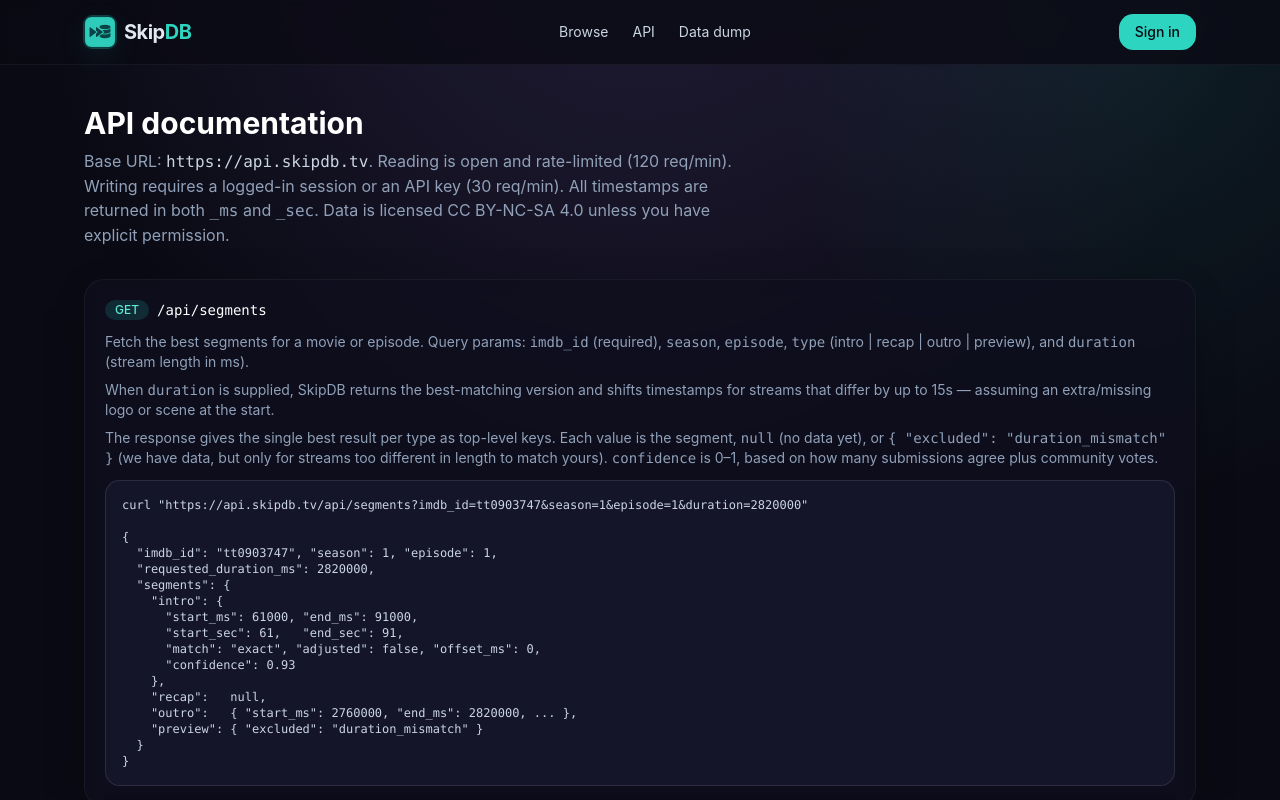
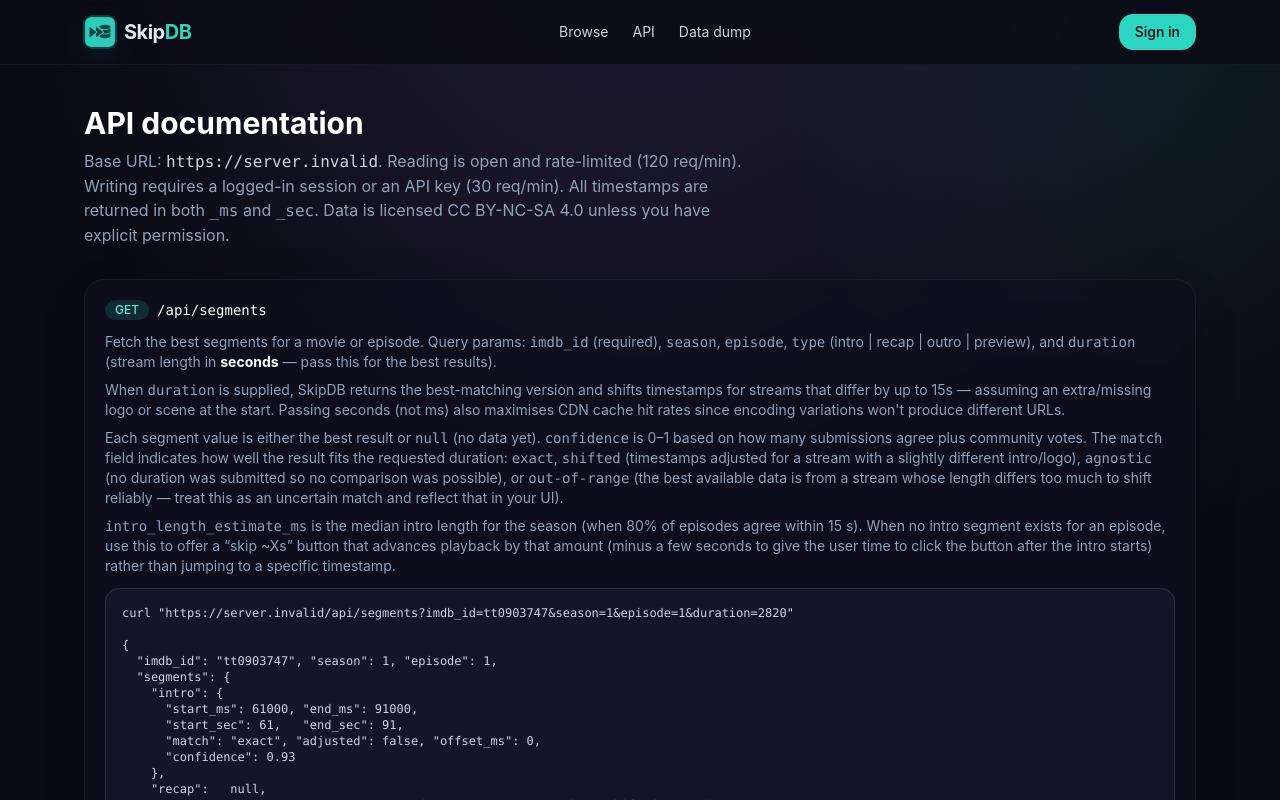
Before and after one commit to SkipDB-TV/skipdb, a Next.js app: page /docs in a window 1280 px wide. Shown: the top 800 px of the page. Built offline with nearby package versions, Linux system fonts and the light colour scheme; no server answers.

Commit message:
Update docs and use seconds for duration

```diff
--- a/src/app/api/segments/route.ts
+++ b/src/app/api/segments/route.ts
@@ -30,8 +30,7 @@ export async function GET(req: Request) {
 
   const seasonRaw = url.searchParams.get("season");
   const episodeRaw = url.searchParams.get("episode");
-  const durationRaw =
-    url.searchParams.get("duration") ?? url.searchParams.get("duration_ms");
+  const durationRaw = url.searchParams.get("duration");
   const typeRaw = url.searchParams.get("type") ?? undefined;
   const adjustRaw = url.searchParams.get("adjust") ?? "conservative";
 
@@ -46,11 +45,12 @@ export async function GET(req: Request) {
     return apiError(`adjust must be one of: ${ADJUST_MODES.join(", ")}`, 400);
   const adjust = adjustRaw as AdjustMode;
 
-  // duration accepts ms (if "duration_ms" or large) — treat plain "duration" as ms.
-  const durationMs =
-    durationRaw != null ? Math.round(Number(durationRaw)) : null;
-  if (durationRaw != null && (durationMs == null || Number.isNaN(durationMs)))
-    return apiError("duration must be a number in milliseconds", 400);
+  let durationMs: number | null = null;
+  if (durationRaw != null) {
+    const v = Math.round(Number(durationRaw));
+    if (Number.isNaN(v)) return apiError("duration must be a number in seconds", 400);
+    durationMs = v * 1000;
+  }
 
   const season = seasonRaw != null ? Number(seasonRaw) : null;
   const episode = episodeRaw != null ? Number(episodeRaw) : null;
@@ -77,9 +77,6 @@ export async function GET(req: Request) {
       imdb_id: imdbId,
       season,
       episode,
-      requested_duration_ms: durationMs,
-      // Best result per type. Each value is the segment, null (no data),
-      // or { excluded: "duration_mismatch" }.
       segments: segmentsByType,
       // Median intro length (end_ms - start_ms) derived from the season (or
       // series fallback). null when fewer than 2 samples exist or lengths are
--- a/src/app/docs/page.tsx
+++ b/src/app/docs/page.tsx
@@ -1,4 +1,5 @@
 import { config } from "@/lib/config";
+import { API_URL } from "@/lib/urls";
 
 export const metadata = {
   title: "API docs",
@@ -46,7 +47,7 @@ export default function DocsPage() {
       <h1 className="text-3xl font-bold text-white">API documentation</h1>
       <p className="mt-2 max-w-2xl text-slate-400">
         Base URL:{" "}
-        <code className="mono text-slate-300">https://api.skipdb.tv</code>.
+        <code className="mono text-slate-300">{API_URL}</code>.
         Reading is open and rate-limited ({config.limits.readPerMinute}{" "}
         req/min). Writing requires a logged-in session or an API key (
         {config.limits.writePerMinute} req/min). All timestamps are returned in
@@ -64,27 +65,46 @@ export default function DocsPage() {
             <span className="mono">episode</span>,{" "}
             <span className="mono">type</span> (
             {config.segmentTypes.join(" | ")}), and{" "}
-            <span className="mono">duration</span> (stream length in ms).
+            <span className="mono">duration</span> (stream length in{" "}
+            <strong className="text-white">seconds</strong> — pass this for the
+            best results).
           </p>
           <p className="mt-2">
             When <span className="mono">duration</span> is supplied, SkipDB
             returns the best-matching version and shifts timestamps for streams
             that differ by up to {config.duration.shiftToleranceMs / 1000}s —
-            assuming an extra/missing logo or scene at the start.
+            assuming an extra/missing logo or scene at the start. Passing
+            seconds (not ms) also maximises CDN cache hit rates since encoding
+            variations won&apos;t produce different URLs.
           </p>
           <p className="mt-2">
-            The response gives the single best result per type as top-level keys.
-            Each value is the segment, <span className="mono">null</span> (no data
-            yet), or <span className="mono">{`{ "excluded": "duration_mismatch" }`}</span>{" "}
-            (we have data, but only for streams too different in length to match
-            yours). <span className="mono">confidence</span> is 0–1, based on how
-            many submissions agree plus community votes.
+            Each segment value is either the best result or{" "}
+            <span className="mono">null</span> (no data yet).{" "}
+            <span className="mono">confidence</span> is 0–1 based on how many
+            submissions agree plus community votes. The{" "}
+            <span className="mono">match</span> field indicates how well the
+            result fits the requested duration:{" "}
+            <span className="mono">exact</span>,{" "}
+            <span className="mono">shifted</span> (timestamps adjusted for a
+            stream with a slightly different intro/logo),{" "}
+            <span className="mono">agnostic</span> (no duration was submitted so
+            no comparison was possible), or{" "}
+            <span className="mono">out-of-range</span> (the best available data
+            is from a stream whose length differs too much to shift reliably —
+            treat this as an uncertain match and reflect that in your UI).
           </p>
-          <Code>{`curl "https://api.skipdb.tv/api/segments?imdb_id=tt0903747&season=1&episode=1&duration=2820000"
+          <p className="mt-2">
+            <span className="mono">intro_length_estimate_ms</span> is the median
+            intro length for the season (when 80% of episodes agree within 15
+            s). When no intro segment exists for an episode, use this to offer a
+            &ldquo;skip ~Xs&rdquo; button that advances playback by that amount
+            (minus a few seconds to give the user time to click the button after
+            the intro starts) rather than jumping to a specific timestamp.
+          </p>
+          <Code>{`curl "${API_URL}/api/segments?imdb_id=tt0903747&season=1&episode=1&duration=2820"
 
 {
   "imdb_id": "tt0903747", "season": 1, "episode": 1,
-  "requested_duration_ms": 2820000,
   "segments": {
     "intro": {
       "start_ms": 61000, "end_ms": 91000,
@@ -93,9 +113,10 @@ export default function DocsPage() {
       "confidence": 0.93
     },
     "recap":   null,
-    "outro":   { "start_ms": 2760000, "end_ms": 2820000, ... },
-    "preview": { "excluded": "duration_mismatch" }
-  }
+    "outro":   { "start_ms": 2760000, "end_ms": 2820000, "match": "shifted", ... },
+    "preview": { "start_ms": 2700000, "end_ms": 2760000, "match": "out-of-range", ... }
+  },
+  "intro_length_estimate_ms": 30000
 }`}</Code>
         </Endpoint>
 
@@ -112,7 +133,7 @@ export default function DocsPage() {
             </a>
             ).
           </p>
-          <Code>{`curl -X POST https://api.skipdb.tv/api/segments \\
+          <Code>{`curl -X POST ${API_URL}/api/segments \\
   -H "Authorization: Bearer skdb_xxx" \\
   -H "Content-Type: application/json" \\
   -d '{
@@ -129,8 +150,8 @@ export default function DocsPage() {
 
         <Endpoint method="POST" path="/api/segments/{id}/vote">
           <p>
-            Vote a segment <span className="mono">{`{ "value": 1 }`}</span> (good)
-            or <span className="mono">-1</span> (bad), or{" "}
+            Vote a segment <span className="mono">{`{ "value": 1 }`}</span>{" "}
+            (good) or <span className="mono">-1</span> (bad), or{" "}
             <span className="mono">0</span> to clear. Requires auth.
           </p>
         </Endpoint>
--- a/src/app/layout.tsx
+++ b/src/app/layout.tsx
@@ -3,9 +3,10 @@ import "./globals.css";
 import { SiteNav } from "@/components/SiteNav";
 import { SiteFooter } from "@/components/SiteFooter";
 import { NavigationProgress } from "@/components/NavigationProgress";
+import { BASE_URL } from "@/lib/urls";
 
 export const metadata: Metadata = {
-  metadataBase: new URL("https://skipdb.tv"),
+  metadataBase: new URL(BASE_URL),
   title: {
     default: "SkipDB — open, crowdsourced skip timestamps",
     template: "%s · SkipDB",
--- a/src/app/robots.ts
+++ b/src/app/robots.ts
@@ -1,8 +1,9 @@
 import type { MetadataRoute } from "next";
+import { BASE_URL } from "@/lib/urls";
 
 export default function robots(): MetadataRoute.Robots {
   return {
     rules: { userAgent: "*", allow: "/" },
-    sitemap: "https://skipdb.tv/sitemap.xml",
+    sitemap: `${BASE_URL}/sitemap.xml`,
   };
 }
--- a/src/app/sitemap.ts
+++ b/src/app/sitemap.ts
@@ -1,14 +1,15 @@
 import type { MetadataRoute } from "next";
 import { db } from "@/db";
 import { titles } from "@/db/schema";
+import { BASE_URL } from "@/lib/urls";
 
 export default async function sitemap(): Promise<MetadataRoute.Sitemap> {
   const allTitles = await db.select({ imdbId: titles.imdbId }).from(titles);
   return [
-    { url: "https://skipdb.tv", changeFrequency: "daily", priority: 1 },
-    { url: "https://skipdb.tv/docs", changeFrequency: "monthly", priority: 0.7 },
+    { url: BASE_URL, changeFrequency: "daily", priority: 1 },
+    { url: `${BASE_URL}/docs`, changeFrequency: "monthly", priority: 0.7 },
     ...allTitles.map((t) => ({
-      url: `https://skipdb.tv/title/${t.imdbId}`,
+      url: `${BASE_URL}/title/${t.imdbId}`,
       changeFrequency: "weekly" as const,
       priority: 0.6,
     })),
--- a/src/components/ApiDemo.tsx
+++ b/src/components/ApiDemo.tsx
@@ -1,11 +1,12 @@
 "use client";
 
 import { useState, useEffect } from "react";
+import { API_URL } from "@/lib/urls";
 
 const EXAMPLES = [
-  { label: "Breaking Bad S1E1", imdbId: "tt0903747", season: 1, episode: 1 },
-  { label: "Suits S1E1", imdbId: "tt1632701", season: 1, episode: 1 },
-  { label: "The Office S2E1", imdbId: "tt0386676", season: 2, episode: 1 },
+  { label: "Breaking Bad S1E1", imdbId: "tt0903747", season: 1, episode: 1, duration: 2820 },
+  { label: "Suits S1E1", imdbId: "tt1632701", season: 1, episode: 1, duration: 2520 },
+  { label: "The Office S2E1", imdbId: "tt0386676", season: 2, episode: 1, duration: 1320 },
 ];
 
 export function ApiDemo() {
@@ -21,8 +22,9 @@ export function ApiDemo() {
       imdb_id: example.imdbId,
       season: String(example.season),
       episode: String(example.episode),
+      duration: String(example.duration),
     });
-    const url = `https://api.skipdb.tv/api/segments?${params}`;
+    const url = `${API_URL}/api/segments?${params}`;
     setLoading(true);
     setResult(null);
     setError(false);
@@ -37,8 +39,9 @@ export function ApiDemo() {
     imdb_id: example.imdbId,
     season: String(example.season),
     episode: String(example.episode),
+    duration: String(example.duration),
   });
-  const url = `https://api.skipdb.tv/api/segments?${params}`;
+  const url = `${API_URL}/api/segments?${params}`;
 
   return (
     <div className="card overflow-hidden">
@@ -64,7 +67,7 @@ export function ApiDemo() {
             <span className="text-slate-500">fetching…</span>
           )}
           {error && (
-            <span className="text-rose-400">// Could not reach api.skipdb.tv</span>
+            <span className="text-rose-400">{`// Could not reach ${API_URL}`}</span>
           )}
           {result && (
             <JsonHighlight json={result} />
--- a/src/components/ApiLink.tsx
+++ b/src/components/ApiLink.tsx
@@ -1,3 +1,5 @@
+import { API_URL } from "@/lib/urls";
+
 /**
  * A quick link to the JSON API response for a movie/episode, so contributors and
  * developers can eyeball exactly what the API returns.
@@ -16,7 +18,7 @@ export function ApiLink({
   const params = new URLSearchParams({ imdb_id: imdbId });
   if (season != null) params.set("season", String(season));
   if (episode != null) params.set("episode", String(episode));
-  const href = `https://api.skipdb.tv/api/segments?${params.toString()}`;
+  const href = `${API_URL}/api/segments?${params.toString()}`;
 
   if (variant === "inline") {
     return (
--- /dev/null
+++ b/src/lib/urls.ts
@@ -0,0 +1,4 @@
+export const BASE_URL =
+  process.env.NEXT_PUBLIC_BASE_URL ?? "https://skipdb.tv";
+export const API_URL =
+  process.env.NEXT_PUBLIC_API_URL ?? "https://api.skipdb.tv";
```
Also changed, not shown: 1 other file (tests, documents, lock files or other folders).
